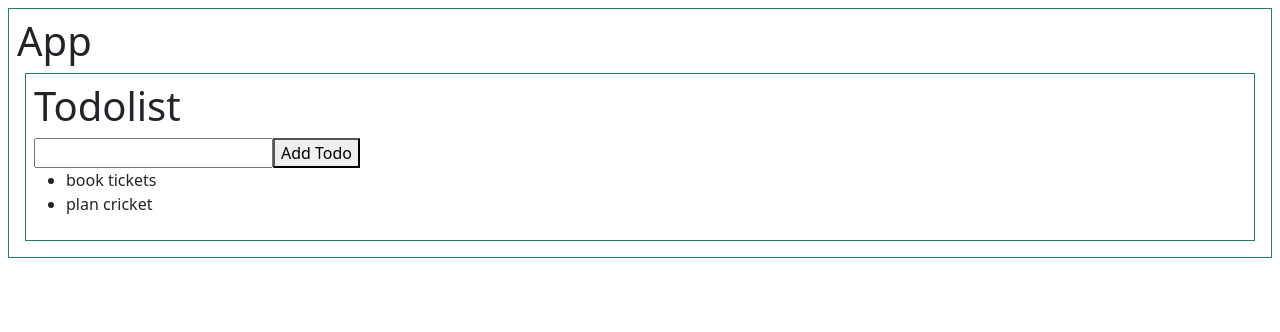
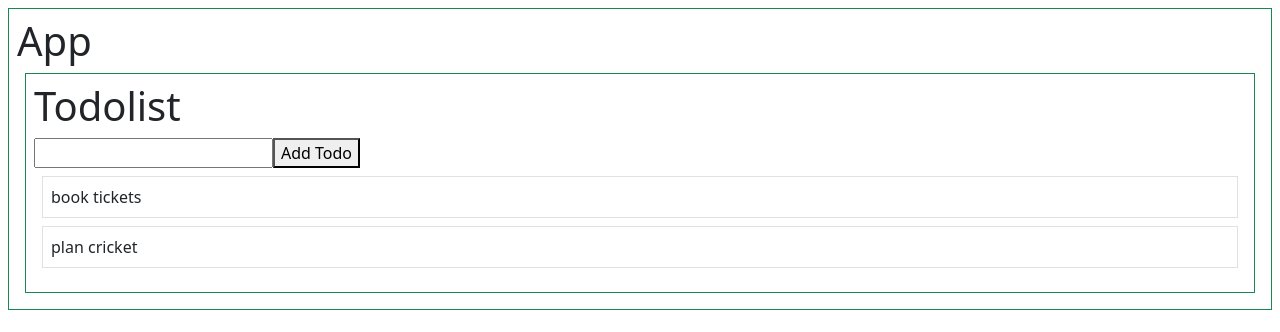
Before and after one commit to edupoly/rb55, a React (Vite) app: page / in a window 1280 px wide. Shown: the top 332 px of the page. Built offline with nearby package versions, Linux system fonts and the light colour scheme.

Commit message:
refactored todo list

```diff
--- /dev/null
+++ b/src/Todo.jsx
@@ -0,0 +1,11 @@
+import React from "react";
+
+function Todo({ t }) {
+  return (
+    <div className="border p-2 m-2">
+      <li>{t}</li>
+    </div>
+  );
+}
+
+export default Todo;
--- a/src/Todolist.jsx
+++ b/src/Todolist.jsx
@@ -1,4 +1,5 @@
 import React, { useState } from "react";
+import Todo from "./Todo";
 
 function Todolist() {
   var [todos, settodos] = useState(["book tickets", "plan cricket"]);
@@ -19,9 +20,9 @@ function Todolist() {
       >
         Add Todo
       </button>
-      <ul>
+      <ul className="list-unstyled">
         {todos.map((t) => {
-          return <li>{t}</li>;
+          return <Todo t={t}></Todo>;
         })}
       </ul>
     </div>
```
